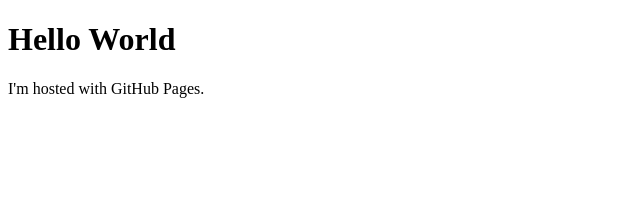
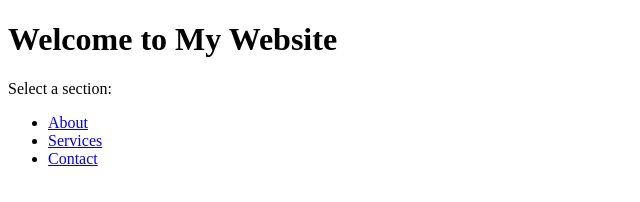
Before and after one commit to shherbss/shherbss.github.io, a plain HTML site: page index.html in a window 1280 px wide. Shown: the whole page, without its empty margins (0-640 px from the left). Drawn offline with Linux system fonts and the light colour scheme.

Commit message:
Update index.html

```diff
--- a/index.html
+++ b/index.html
@@ -1,7 +1,16 @@
 <!DOCTYPE html>
-<html>
+<html lang="en">
+<head>
+  <meta charset="UTF-8" />
+  <title>Welcome to My Site</title>
+</head>
 <body>
-<h1>Hello World</h1>
-<p>I'm hosted with GitHub Pages.</p>
+  <h1>Welcome to My Website</h1>
+  <p>Select a section:</p>
+  <ul>
+    <li><a href="about.html">About</a></li>
+    <li><a href="services.html">Services</a></li>
+    <li><a href="contact.html">Contact</a></li>
+  </ul>
 </body>
 </html>
```
